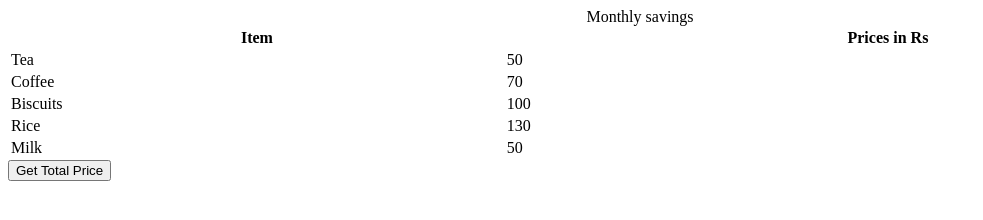
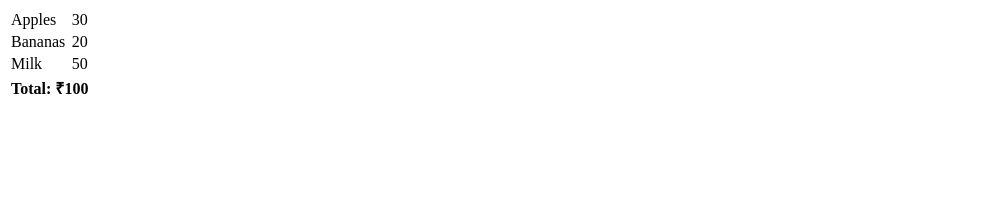
Before and after one commit to acciojob/grofers-checkout-5kul, a website: page main.html in a window 1280 px wide. Shown: the whole page, without its empty margins (0-983 px from the left). Drawn offline with Linux system fonts and the light colour scheme.

Commit message:
created a submission

```diff
--- a/main.html
+++ b/main.html
@@ -1,45 +1,26 @@
 <!DOCTYPE html>
+<html lang="en">
+<head>
+  <meta charset="UTF-8">
+  <title>Grofers Checkout</title>
+</head>
+<body>
 
-<html>
-
-<head>
-	<link rel="stylesheet" href="styles.css">
-</head>
-
-<body>
-    <!-- the entire body must be written by student -->
-    <table style="width: 100%">
-    <caption>
-      Monthly savings
-    </caption>
-    <tr>
-      <th>Item</th>
-      <th>Prices in Rs</th>
+  <table id="grocery-table">
+    <tr class="item">
+      <td>Apples</td>
+      <td class="prices">30</td>
     </tr>
-    <tr>
-      <td class="item">Tea</td>
-      <td class="price">50</td>
+    <tr class="item">
+      <td>Bananas</td>
+      <td class="prices">20</td>
     </tr>
-    <tr>
-      <td class="item">Coffee</td>
-      <td class="price">70</td>
-    </tr>
-    <tr>
-      <td class="item">Biscuits</td>
-      <td class="price">100</td>
-    </tr>
-    <tr>
-      <td class="item">Rice</td>
-      <td class="price">130</td>
-    </tr>
-    <tr>
-      <td class="item">Milk</td>
-      <td class="price">50</td>
+    <tr class="item">
+      <td>Milk</td>
+      <td class="prices">50</td>
     </tr>
   </table>
-    <script type="text/javascript" src="./script.js">
-</script>
 
+  <script src="script.js"></script>
 </body>
-
 </html>
--- a/script.js
+++ b/script.js
@@ -1,10 +1,25 @@
-const getSumBtn = document.createElement("button");
-getSumBtn.append("Get Total Price");
-document.body.appendChild(getSumBtn);
+window.onload = function () {
+  const priceCells = document.querySelectorAll(".prices");
+  let total = 0;
 
-const getSum = () => {
-//Add your code here
+  priceCells.forEach(cell => {
+    const value = parseFloat(cell.innerText);
+    if (!isNaN(value)) {
+      total += value;
+    }
+  });
 
+  // Create new row
+  const totalRow = document.createElement("tr");
+  const totalCell = document.createElement("td");
+
+  totalCell.colSpan = 2; // Span both columns
+  totalCell.innerText = `Total: ₹${total}`;
+  totalCell.style.fontWeight = "bold";
+
+  totalRow.appendChild(totalCell);
+
+  // Append to the table
+  const table = document.getElementById("grocery-table");
+  table.appendChild(totalRow);
 };
-
-getSumBtn.addEventListener("click", getSum);
```
